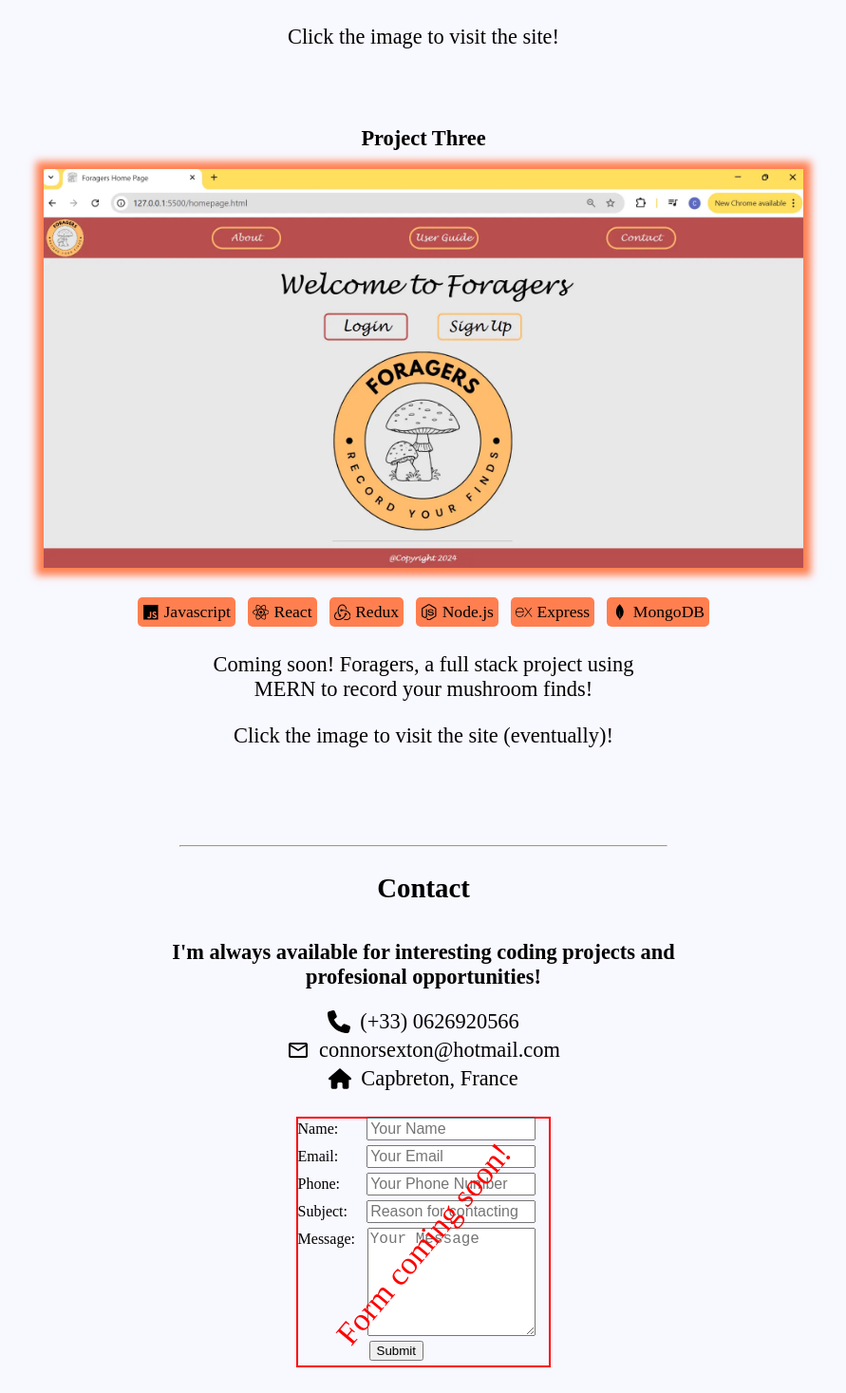
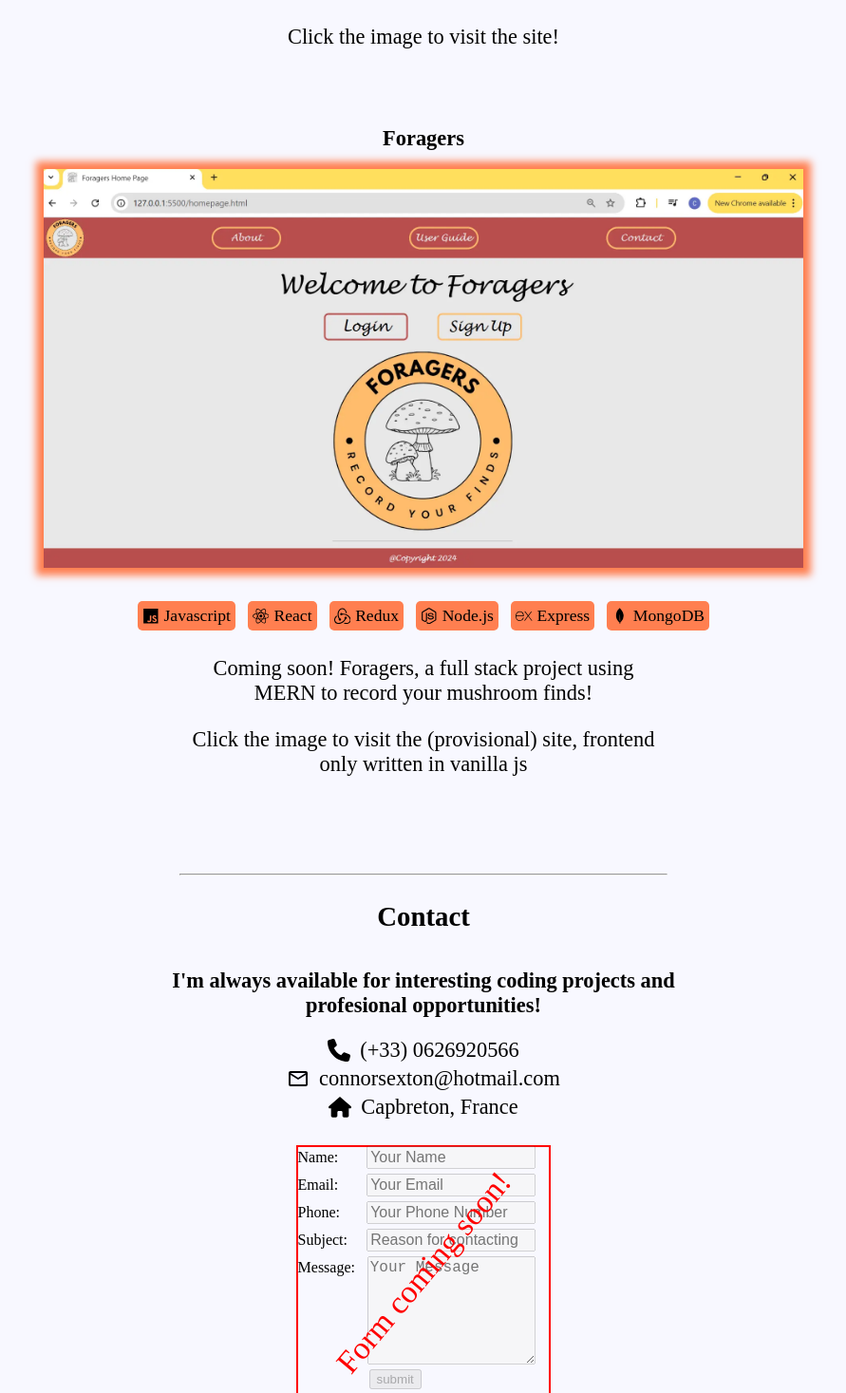
Before and after one commit to ConCapbreton/JuniorDeveloperPortfolio, a React (Vite) app: page / in a window 1280 px wide. Shown: the part 2283-3750 px from the top of the page at 95% size, without its empty margins (194-1085 px from the left). Built offline with nearby package versions, Linux system fonts and the light colour scheme.

Commit message:
Updated Foragers project with link and description. Updated Contact section form.

```diff
--- a/src/components/MainPage/Contact.tsx
+++ b/src/components/MainPage/Contact.tsx
@@ -31,25 +31,25 @@ const Contact = () => {
               <form action="submit">
                 <div className="contact-label-input">
                   <label htmlFor="name">Name:</label>
-                  <input id="name" type="text" required placeholder="Your Name"></input>
+                  <input id="name" type="text" placeholder="Your Name" required disabled></input>
                 </div>
                 <div className="contact-label-input">
                   <label htmlFor="email">Email:</label>
-                  <input id="email" type="email" placeholder="Your Email" required></input>
+                  <input id="email" type="email" placeholder="Your Email" required  disabled></input>
                 </div>
                 <div className="contact-label-input">
                   <label htmlFor="phone">Phone:</label>
-                  <input id="phone" type="tel" placeholder="Your Phone Number" required></input>
+                  <input id="phone" type="tel" placeholder="Your Phone Number" required  disabled></input>
                 </div>
                 <div className="contact-label-input">
                   <label htmlFor="subject">Subject:</label>
-                  <input id="subject" type="text" placeholder="Reason for contacting"></input>
+                  <input id="subject" type="text" placeholder="Reason for contacting"  disabled></input>
                 </div>
                 <div className="contact-label-input">
                 <label id="message-label" htmlFor="message">Message:</label>
-                <textarea id="message" placeholder="Your Message" rows={6} cols={50}></textarea>
+                <textarea id="message" placeholder="Your Message" rows={6} cols={50} disabled></textarea>
                 </div>
-                <button id="form-submit-button">Submit</button>
+                <input id="form-submit-button" type="submit" value="submit" disabled/>
               </form>
           </div>
         </div>
--- a/src/components/MainPage/Projects.tsx
+++ b/src/components/MainPage/Projects.tsx
@@ -33,8 +33,8 @@ const Projects = () => {
           <p>Click the image to visit the site!</p>
         </div>
         <div className="individual-project">
-          <h2>Project Three</h2>
-          <img id="project-three" className="project-image" src="/img/foragers.webp" alt="Screenshot of the website Foragers" width="300px" height="180px"/>
+          <h2>Foragers</h2>
+          <a href="https://concapbreton.github.io/" target="_blank"><img id="project-three" className="project-image" src="/img/foragers.webp" alt="Screenshot of the website Foragers" width="300px" height="180px"/></a>
           <div id="tech-icon-labels-holder">
             <div className="tech-icon-labels"><IoLogoJavascript />Javascript</div>
             <div className="tech-icon-labels"><FaReact />React</div>
@@ -44,7 +44,7 @@ const Projects = () => {
             <div className="tech-icon-labels"><SiMongodb />MongoDB</div>
           </div>
           <p>Coming soon! Foragers, a full stack project using MERN to record your mushroom finds!</p>
-          <p>Click the image to visit the site (eventually)!</p>
+          <p>Click the image to visit the (provisional) site, frontend only written in vanilla js</p>
         </div>
       </div>
       <hr id="projects-hr"/>
```
